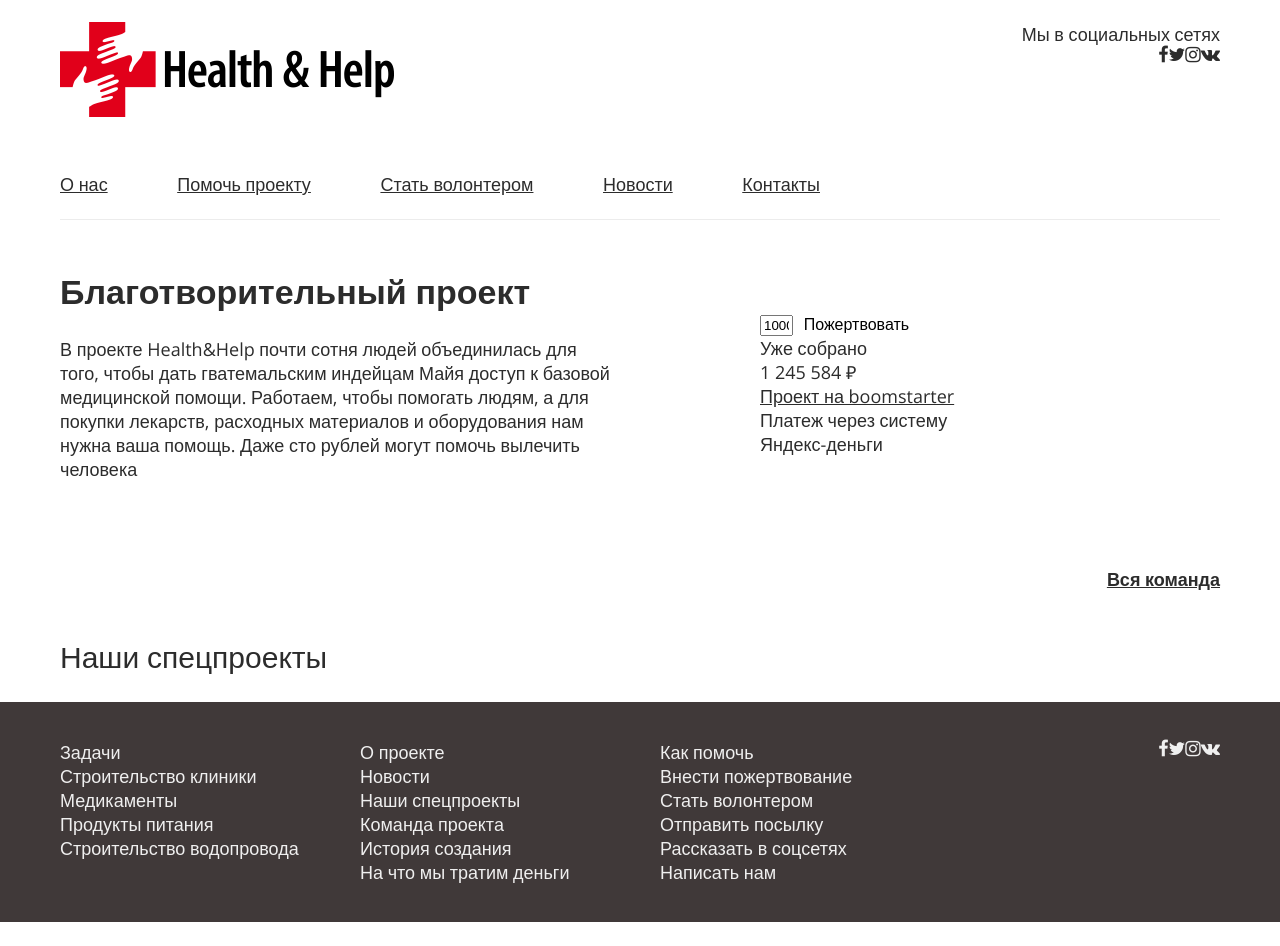
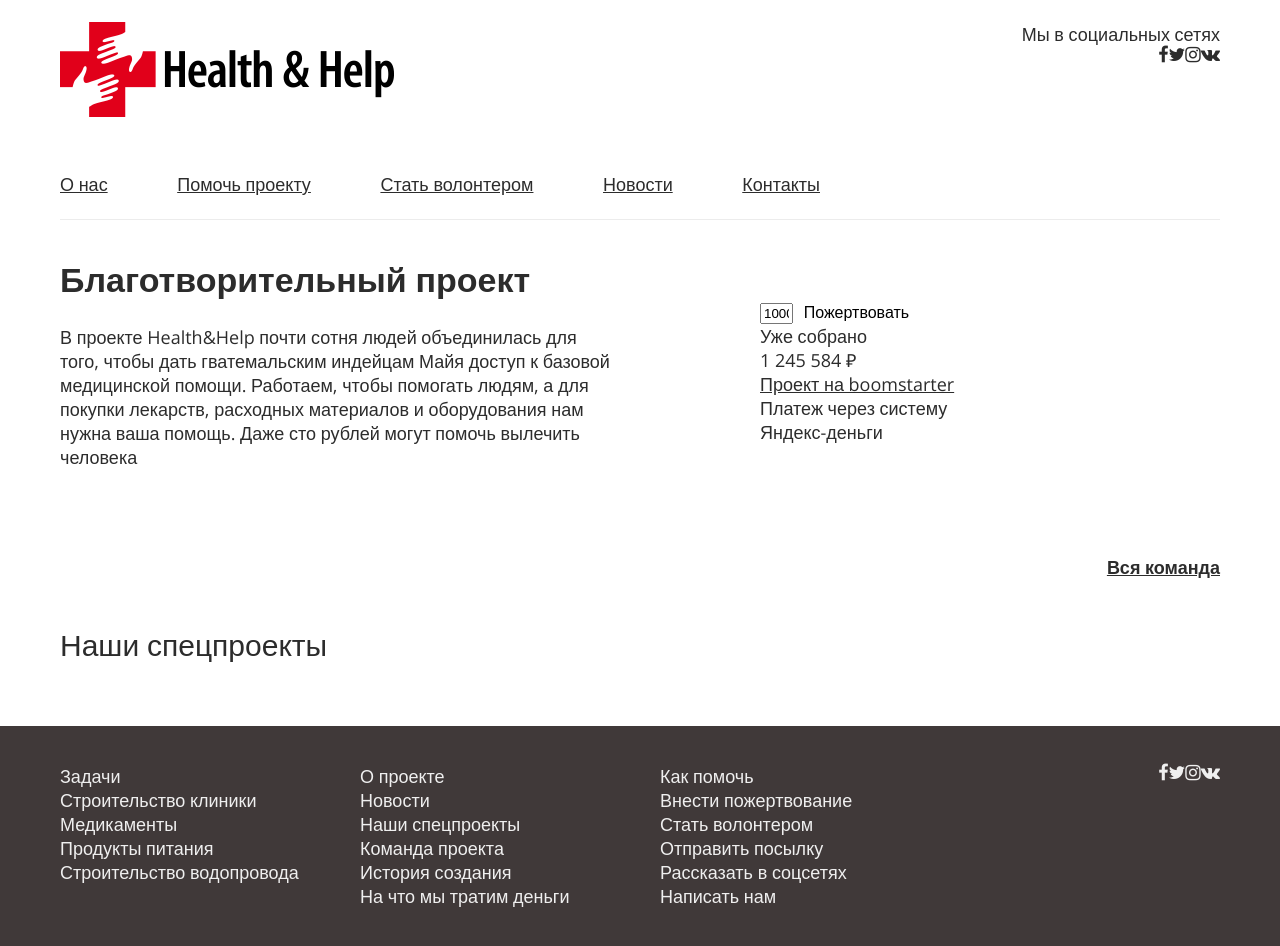
Before and after one commit to he-he-org/old-site, a Yii app: template views/site/main.php in a window 1280 px wide. Before the commit the page ends 922 px from the top, so only its background shows below. Run offline with PHP 8.4 and a stand-in for Yii, Linux system fonts and the light colour scheme; the template is opened without the code that fills it, so the values that code supplies are empty; some libraries are stand-ins or nearby versions.

Commit message:
Make sticky footer

```diff
--- a/styles/main.css
+++ b/styles/main.css
@@ -65,7 +65,7 @@
 }
 
 .intro-row {
-    padding: 48px 0;
+    padding: 0px 0 48px 0;
 }
 
 .team-member {
--- a/styles/site.css
+++ b/styles/site.css
@@ -1,49 +1,37 @@
 /*
-    Global styles
+    Global layout
 */
-html {
-    font-family: 'Open Sans', 'PT Sans', sans-serif;
-    font-size: 18px;
-    font-weight: 300;
-    color: #2c2c2c;
-}
-
-a {
-    color: #2c2c2c;
+html, body {
+    width: 100%;
+    height: 100%;
 }
 
 body {
+    display: table;
     margin: 0;
     padding: 0;
+}
+
+main, footer {
+    display: table-row;
+    padding: 0;
+    margin: 0;
+    width: 100%;
+}
+
+main {
+    height: 100%;
+}
+
+.container {
+    width: 100%;
     display: flex;
     flex-direction: column;
     align-items: center;
 }
 
-h1 {
-    font-size: 34px;
-    font-weight: 600;
-    margin-top: 0;
-}
-
-h2 {
-    font-weight: 300;
-    font-size: 30px;
-}
-
-input, button, textarea {
-    outline: none;
-    min-width: 0;
-}
-
-/*
-    Content containers and header
-*/
-.container {
-    width: 100%;
-    display: flex;
-    flex-direction: column;
-    align-items: center;
+.content {
+    padding: 2rem 0;
 }
 
 .fields {
--- a/views/layouts/main.php
+++ b/views/layouts/main.php
@@ -25,6 +25,7 @@ MainAsset::register($this);
 <body>
     <?php $this->beginBody() ?>
 
+    <main>
         <div class="container">
             <div class="fields">
                 <header class="header">
@@ -52,12 +53,14 @@ MainAsset::register($this);
                         <a class="navigation-menu_item" href="<?=Url::to(['/contacts'])?>">Контакты</a>
                     </div>
                 </div>
-            <div class="body">
+                <div class="content">
                     <?= $content ?>
                 </div>
             </div>
         </div>
-    <footer class="footer">
+    </main>
+    <footer>
+        <div class="footer">
             <div class="fields  row">
                 <div class="footer_links-block row_block-3">
                     <div class="footer_links-block_header">Задачи</div>
@@ -91,6 +94,7 @@ MainAsset::register($this);
                     </div>
                 </div>
             </div>
+        </div>
     </footer>
 
     <?php $this->endBody() ?>
```
Also changed, not shown: other parts of styles/site.css (+42 -9 lines). Lines whose indentation alone changed are shown as unchanged.
